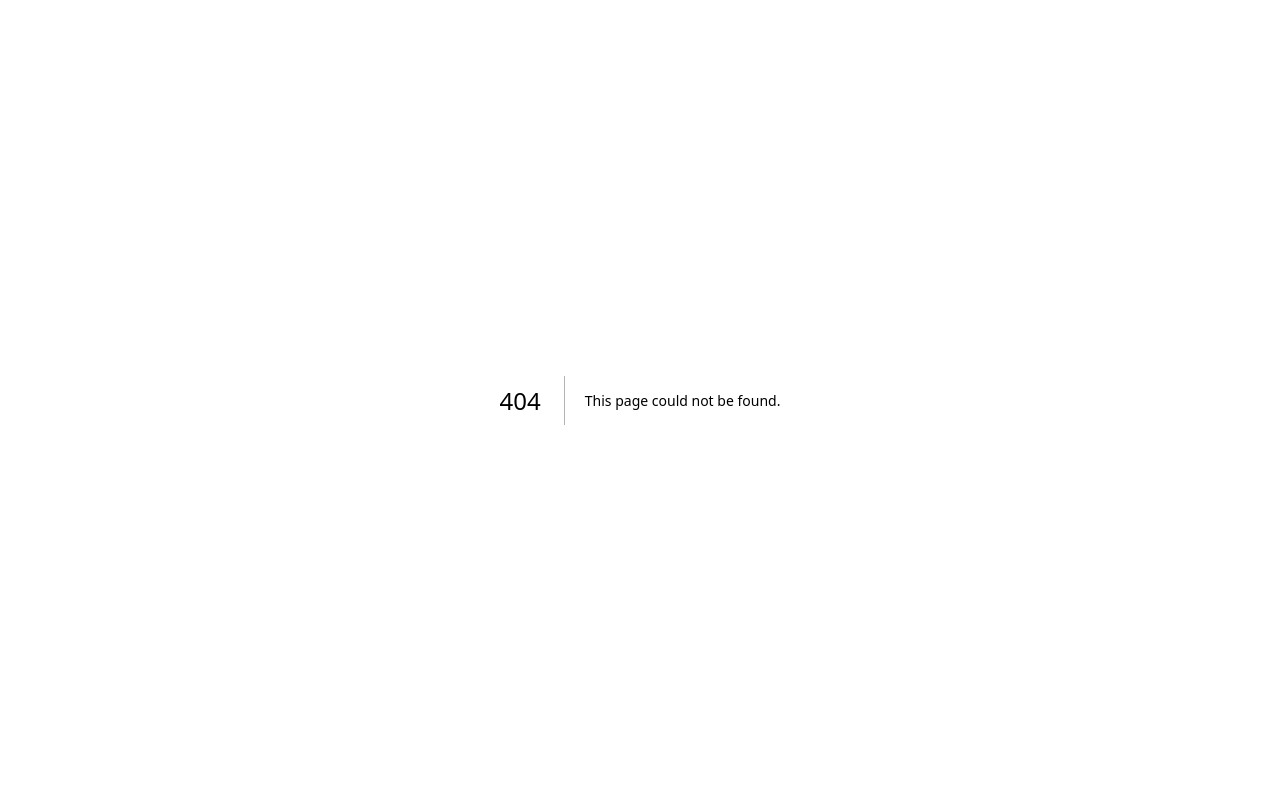
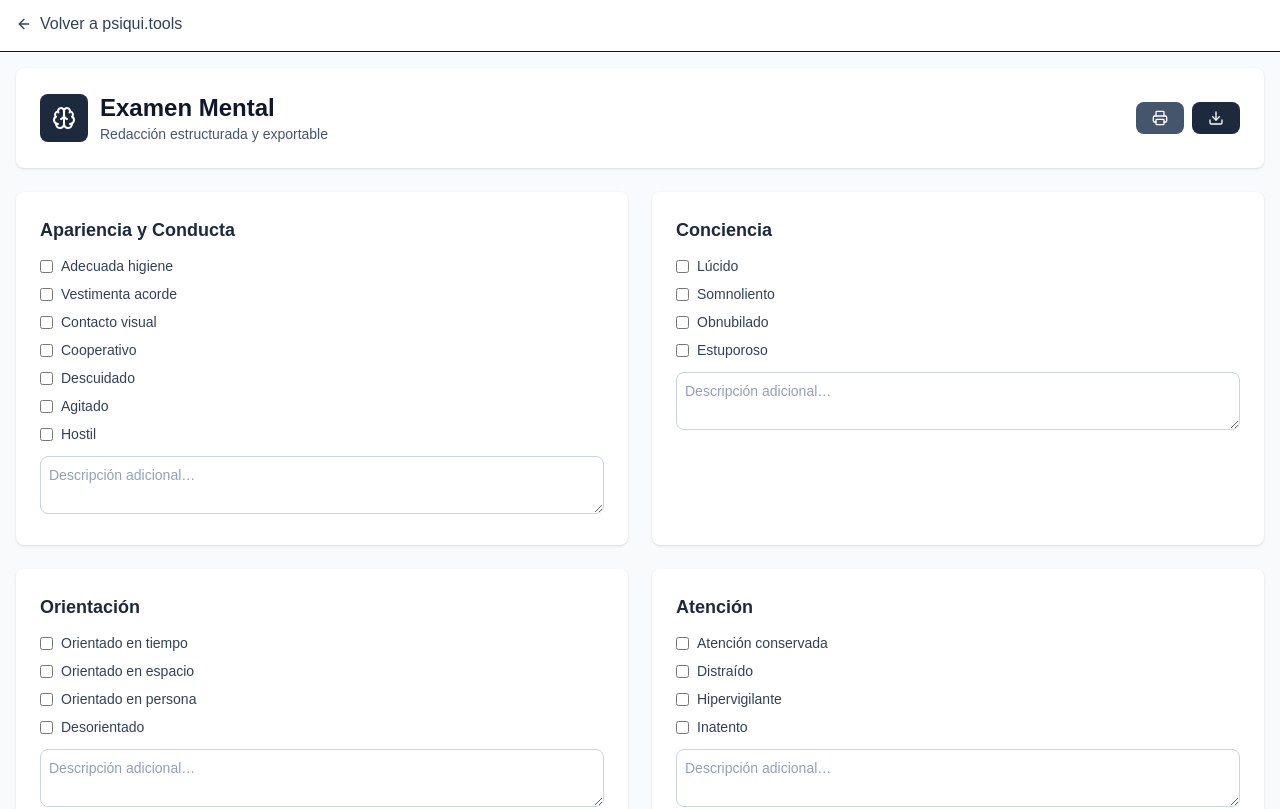
Before and after one commit to psiquitools/psiqui-tools, a Next.js app: page /tools/examen-mental in a window 1280 px wide. Before the commit this address had no page. Shown: the top 809 px of the page. Built offline with nearby package versions, Linux system fonts and the light colour scheme.

Commit message:
desarrollo herramienta borrador examen mental

```diff
--- /dev/null
+++ b/app/tools/examen-mental/page.tsx
@@ -0,0 +1,316 @@
+"use client";
+
+import { useState } from "react";
+import Link from "next/link";
+import { Brain, Download, Printer, AlertCircle, ArrowLeft } from "lucide-react";
+import jsPDF from "jspdf";
+
+/* ===================== TIPOS ===================== */
+
+type SeccionData = {
+  opciones: string[];
+  texto: string;
+};
+
+interface ExamenMentalData {
+  apariencia: SeccionData;
+  conciencia: SeccionData;
+  orientacion: SeccionData;
+  atencion: SeccionData;
+  memoria: SeccionData;
+  lenguaje: SeccionData;
+  pensamiento: SeccionData;
+  percepcion: SeccionData;
+  afecto: SeccionData;
+  agresividad: SeccionData;
+  riesgoSuicida: SeccionData;
+  biorritmos: SeccionData;
+  juicio: SeccionData;
+}
+
+/* ===================== ESTADO INICIAL (CLAVE) ===================== */
+
+const estadoInicial: ExamenMentalData = {
+  apariencia: { opciones: [], texto: "" },
+  conciencia: { opciones: [], texto: "" },
+  orientacion: { opciones: [], texto: "" },
+  atencion: { opciones: [], texto: "" },
+  memoria: { opciones: [], texto: "" },
+  lenguaje: { opciones: [], texto: "" },
+  pensamiento: { opciones: [], texto: "" },
+  percepcion: { opciones: [], texto: "" },
+  afecto: { opciones: [], texto: "" },
+  agresividad: { opciones: [], texto: "" },
+  riesgoSuicida: { opciones: [], texto: "" },
+  biorritmos: { opciones: [], texto: "" },
+  juicio: { opciones: [], texto: "" },
+};
+
+/* ===================== OPCIONES ===================== */
+
+const opcionesDisponibles: Record<keyof ExamenMentalData, string[]> = {
+  apariencia: [
+    "Adecuada higiene",
+    "Vestimenta acorde",
+    "Contacto visual",
+    "Cooperativo",
+    "Descuidado",
+    "Agitado",
+    "Hostil",
+  ],
+  conciencia: ["Lúcido", "Somnoliento", "Obnubilado", "Estuporoso"],
+  orientacion: [
+    "Orientado en tiempo",
+    "Orientado en espacio",
+    "Orientado en persona",
+    "Desorientado",
+  ],
+  atencion: [
+    "Atención conservada",
+    "Distraído",
+    "Hipervigilante",
+    "Inatento",
+  ],
+  memoria: [
+    "Memoria inmediata conservada",
+    "Memoria reciente conservada",
+    "Memoria remota conservada",
+    "Alteraciones mnésicas",
+  ],
+  lenguaje: [
+    "Fluido y coherente",
+    "Logorrea",
+    "Pobreza del lenguaje",
+    "Mutismo",
+    "Tangencial",
+    "Circunstancial",
+  ],
+  pensamiento: [
+    "Curso lógico",
+    "Ideas delirantes",
+    "Ideas obsesivas",
+    "Fuga de ideas",
+    "Bloqueos",
+  ],
+  percepcion: [
+    "Sin alteraciones perceptivas",
+    "Alucinaciones auditivas",
+    "Alucinaciones visuales",
+    "Ilusiones",
+  ],
+  afecto: [
+    "Eutímico",
+    "Deprimido",
+    "Ansioso",
+    "Irritable",
+    "Lábil",
+    "Aplanado",
+  ],
+  agresividad: [
+    "Niega autoagresividad",
+    "Niega heteroagresividad",
+    "Autoagresividad presente",
+    "Heteroagresividad presente",
+  ],
+  riesgoSuicida: [
+    "Niega ideación suicida",
+    "Ideación pasiva",
+    "Ideación activa",
+    "Planificación",
+    "Frenadores presentes",
+    "Verbaliza proyectos vitales",
+  ],
+  biorritmos: ["Conservados", "Alterados"],
+  juicio: [
+    "Juicio conservado",
+    "Juicio alterado",
+    "Insight presente",
+    "Insight ausente",
+  ],
+};
+
+/* ===================== COMPONENTE ===================== */
+
+export default function ExamenMentalPage() {
+  const [examen, setExamen] = useState<ExamenMentalData>(estadoInicial);
+
+  const toggleOpcion = (key: keyof ExamenMentalData, opcion: string) => {
+    setExamen((prev) => ({
+      ...prev,
+      [key]: {
+        ...prev[key],
+        opciones: prev[key].opciones.includes(opcion)
+          ? prev[key].opciones.filter((o) => o !== opcion)
+          : [...prev[key].opciones, opcion],
+      },
+    }));
+  };
+
+  const cambiarTexto = (key: keyof ExamenMentalData, texto: string) => {
+    setExamen((prev) => ({
+      ...prev,
+      [key]: { ...prev[key], texto },
+    }));
+  };
+
+  const generarTexto = () =>
+    Object.values(examen)
+      .map((s) =>
+        [...s.opciones, s.texto.trim()].filter(Boolean).join(". ")
+      )
+      .filter(Boolean)
+      .join(". ") + ".";
+
+  const exportarPDF = () => {
+    const doc = new jsPDF();
+    let y = 20;
+    const margin = 20;
+    const width = 170;
+    const line = 7;
+
+    doc.setFont("helvetica", "bold");
+    doc.text("EXAMEN MENTAL", 105, y, { align: "center" });
+    y += 14;
+
+    doc.setFont("helvetica", "normal");
+    const texto = doc.splitTextToSize(
+      generarTexto() || "No se registran datos.",
+      width
+    );
+
+    texto.forEach((l: string) => {
+      if (y > doc.internal.pageSize.getHeight() - margin) {
+        doc.addPage();
+        y = margin;
+      }
+      doc.text(l, margin, y);
+      y += line;
+    });
+
+    window.open(URL.createObjectURL(doc.output("blob")));
+  };
+
+  const seccionesOrdenadas: { key: keyof ExamenMentalData; titulo: string }[] =
+    [
+      { key: "apariencia", titulo: "Apariencia y Conducta" },
+      { key: "conciencia", titulo: "Conciencia" },
+      { key: "orientacion", titulo: "Orientación" },
+      { key: "atencion", titulo: "Atención" },
+      { key: "memoria", titulo: "Memoria" },
+      { key: "lenguaje", titulo: "Lenguaje" },
+      { key: "pensamiento", titulo: "Pensamiento" },
+      { key: "percepcion", titulo: "Percepción" },
+      { key: "afecto", titulo: "Afecto y Ánimo" },
+      { key: "agresividad", titulo: "Auto / Heteroagresividad" },
+      { key: "riesgoSuicida", titulo: "Riesgo Suicida" },
+      { key: "biorritmos", titulo: "Biorritmos" },
+      { key: "juicio", titulo: "Juicio e Insight" },
+    ];
+
+  return (
+    <div className="bg-slate-50 min-h-screen">
+      {/* Barra superior */}
+      <div className="sticky top-0 bg-white border-b z-50">
+        <div className="max-w-7xl mx-auto px-4 py-3">
+          <Link
+            href="/"
+            className="inline-flex items-center gap-2 text-slate-700 hover:text-slate-900"
+          >
+            <ArrowLeft className="w-4 h-4" />
+            Volver a psiqui.tools
+          </Link>
+        </div>
+      </div>
+
+      <div className="max-w-7xl mx-auto p-4">
+        {/* Header */}
+        <div className="bg-white rounded-lg shadow p-6 mb-6 flex justify-between items-center">
+          <div className="flex items-center gap-3">
+            <div className="bg-slate-800 p-3 rounded-lg">
+              <Brain className="w-6 h-6 text-white" />
+            </div>
+            <div>
+              <h1 className="text-2xl font-semibold text-slate-900">
+                Examen Mental
+              </h1>
+              <p className="text-sm text-slate-600">
+                Redacción estructurada y exportable
+              </p>
+            </div>
+          </div>
+
+          <div className="flex gap-2">
+            <button
+              onClick={() => window.print()}
+              className="px-4 py-2 bg-slate-600 text-white rounded-lg hover:bg-slate-700"
+            >
+              <Printer className="w-4 h-4" />
+            </button>
+            <button
+              onClick={exportarPDF}
+              className="px-4 py-2 bg-slate-800 text-white rounded-lg hover:bg-slate-900"
+            >
+              <Download className="w-4 h-4" />
+            </button>
+          </div>
+        </div>
+
+        {/* Formulario */}
+        <div className="grid grid-cols-1 lg:grid-cols-2 gap-6">
+          {seccionesOrdenadas.map(({ key, titulo }) => (
+            <div key={key} className="bg-white rounded-lg shadow p-6">
+              <h3 className="text-lg font-semibold text-slate-800 mb-3">
+                {titulo}
+              </h3>
+
+              <div className="space-y-2 mb-3">
+                {opcionesDisponibles[key].map((opcion) => (
+                  <label
+                    key={opcion}
+                    className="flex items-center gap-2 text-sm text-slate-700"
+                  >
+                    <input
+                      type="checkbox"
+                      checked={examen[key].opciones.includes(opcion)}
+                      onChange={() => toggleOpcion(key, opcion)}
+                    />
+                    {opcion}
+                  </label>
+                ))}
+              </div>
+
+              <textarea
+                className="
+    w-full
+    border border-slate-300
+    rounded-lg
+    p-2
+    text-sm
+    text-slate-800
+    bg-white
+    placeholder:text-slate-400
+    focus:outline-none
+    focus:ring-2
+    focus:ring-slate-500
+  "
+                placeholder="Descripción adicional…"
+                value={examen[key].texto}
+                onChange={(e) => cambiarTexto(key, e.target.value)}
+              />
+            </div>
+          ))}
+        </div>
+
+        {/* Vista previa */}
+        <div className="bg-white rounded-lg shadow p-6 mt-6">
+          <h3 className="text-lg font-semibold text-slate-800 mb-3">
+            Vista previa
+          </h3>
+          <p className="text-sm text-slate-700 whitespace-pre-wrap">
+            {generarTexto() || "Seleccione opciones para generar el texto."}
+          </p>
+        </div>
+      </div>
+    </div>
+  );
+}
```
